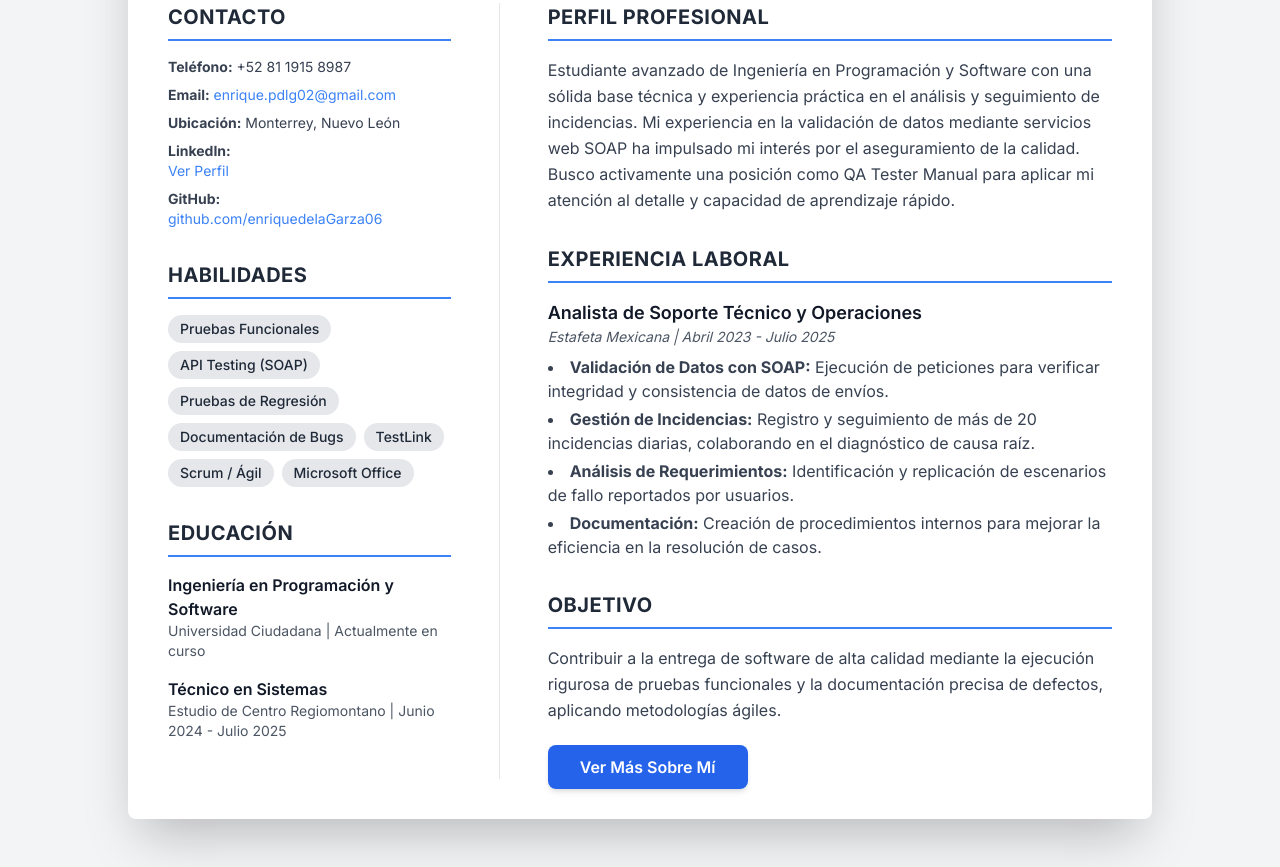
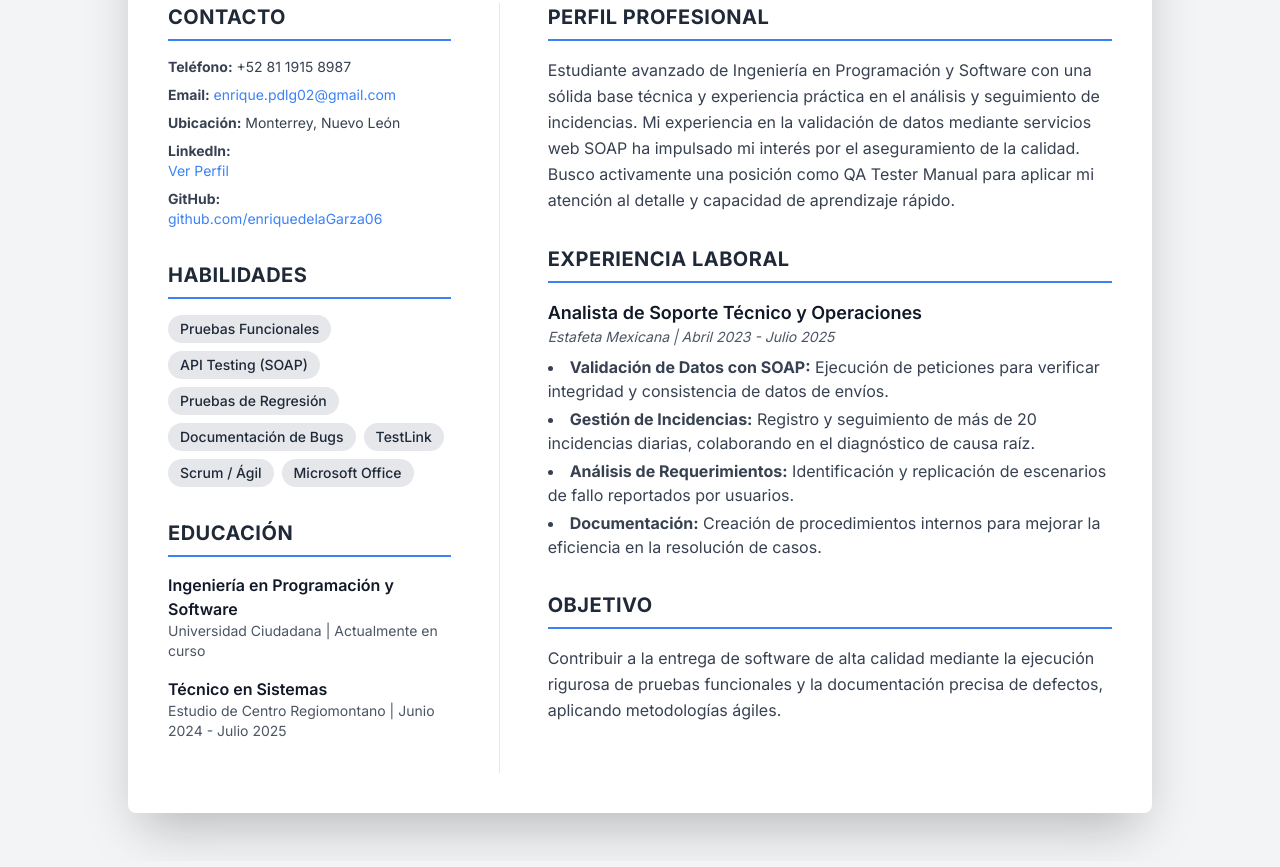
Before and after one commit to enriquedelaGarza06/Curriculum-virtual, a website: page index.html in a window 1280 px wide. Shown: the part 442-1309 px from the top of the page. Drawn offline with nearby package versions, Linux system fonts and the light colour scheme.

Commit message:
Refactor: Removed redundant navigation buttons

```diff
--- a/index.html
+++ b/index.html
@@ -131,13 +131,6 @@
                         </p>
                     </div>
                 </section>
-
-                <div class="mt-8">
-                    <a href="/sobre_mi" class="px-8 py-3 bg-blue-600 text-white font-semibold rounded-lg shadow-md hover:bg-blue-700 transition-transform transform hover:scale-105">
-                        Ver Más Sobre Mí
-                    </a>
-                </div>
-
             </main>
         </div>
     </div>
```
Also changed, not shown: sobre_mi.html (+0 -7 lines).
